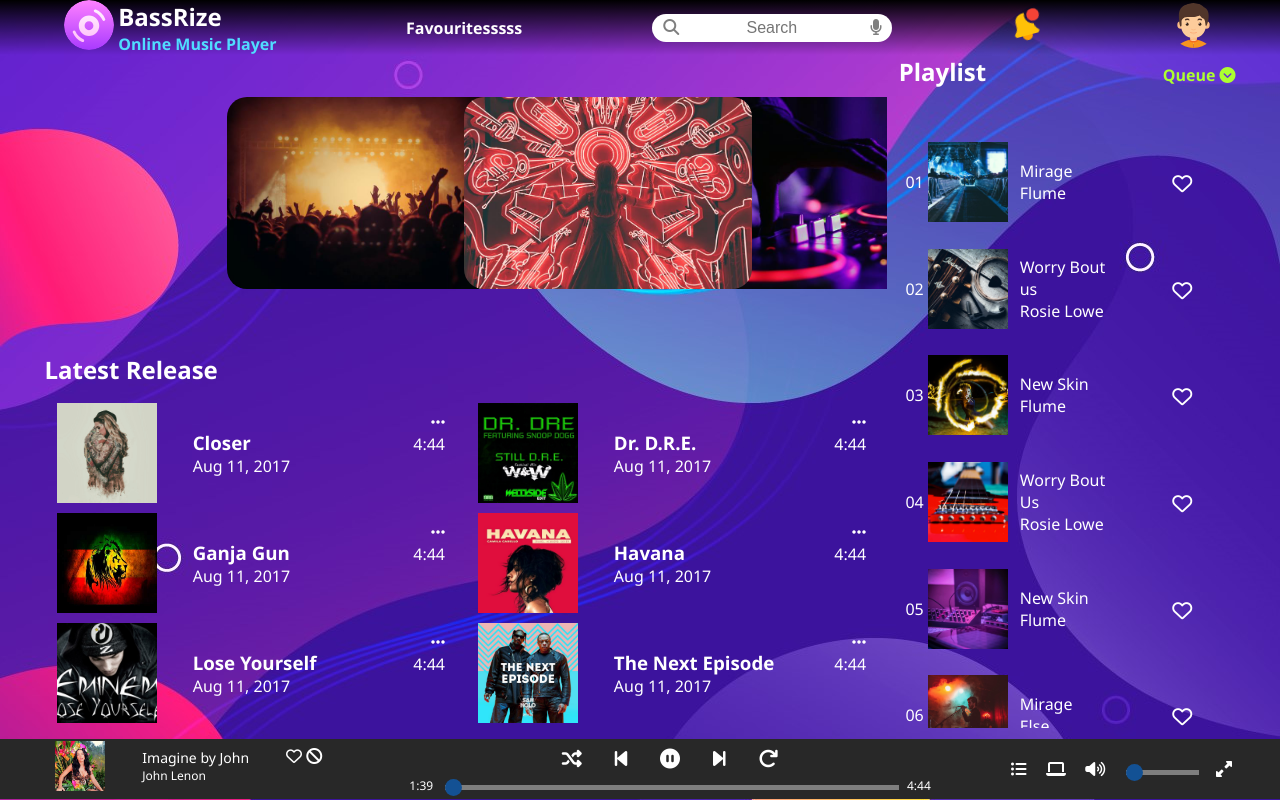
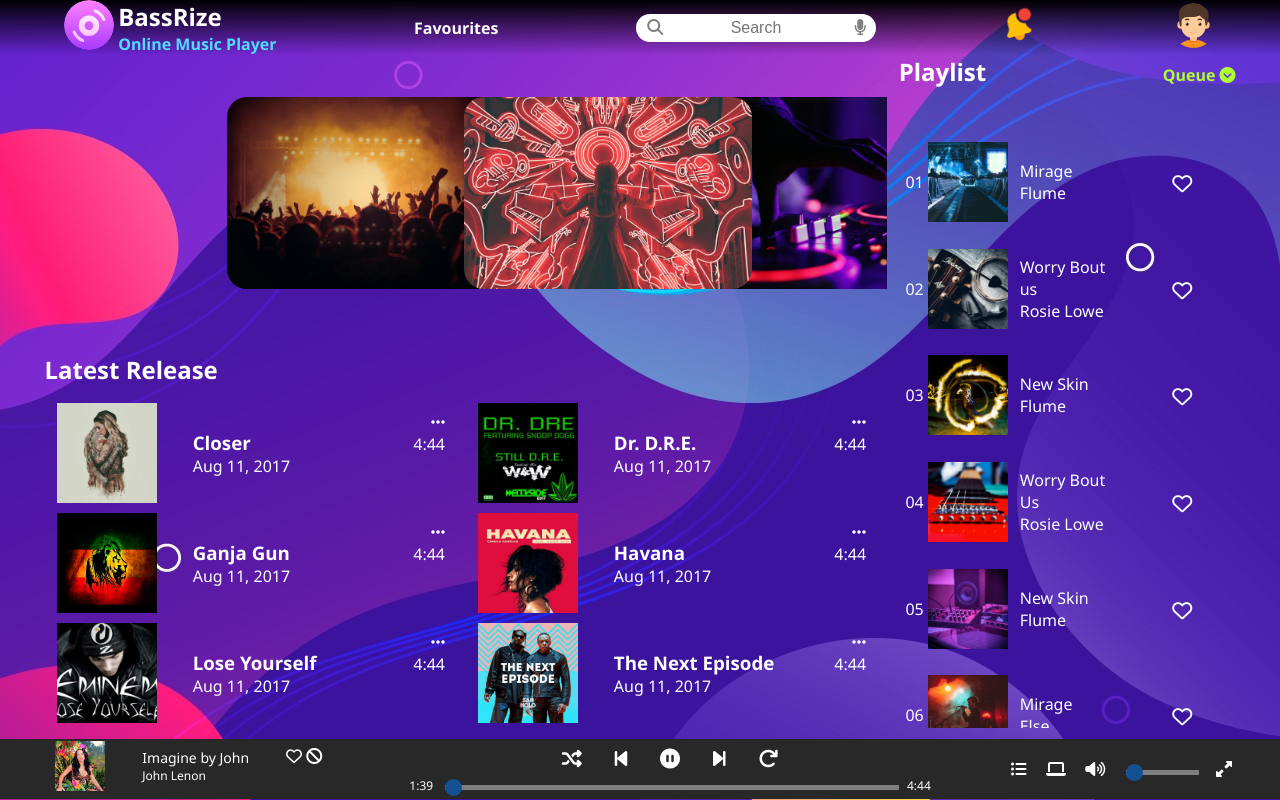
Before and after one commit to Avinash8225048544/BassRize-Online-Music-Player, a plain HTML site: page index.html in a window 1280 px wide. Drawn offline with Linux system fonts and the light colour scheme.

Commit message:
index.html

```diff
--- a/index.html
+++ b/index.html
@@ -34,7 +34,7 @@
         <!-- this is the animated favourites text -->
         <div class="favs">
             <h4>
-                Favouritesssss
+                Favourites
             </h4>
         </div>
         <!-- this is for search bar -->
```
